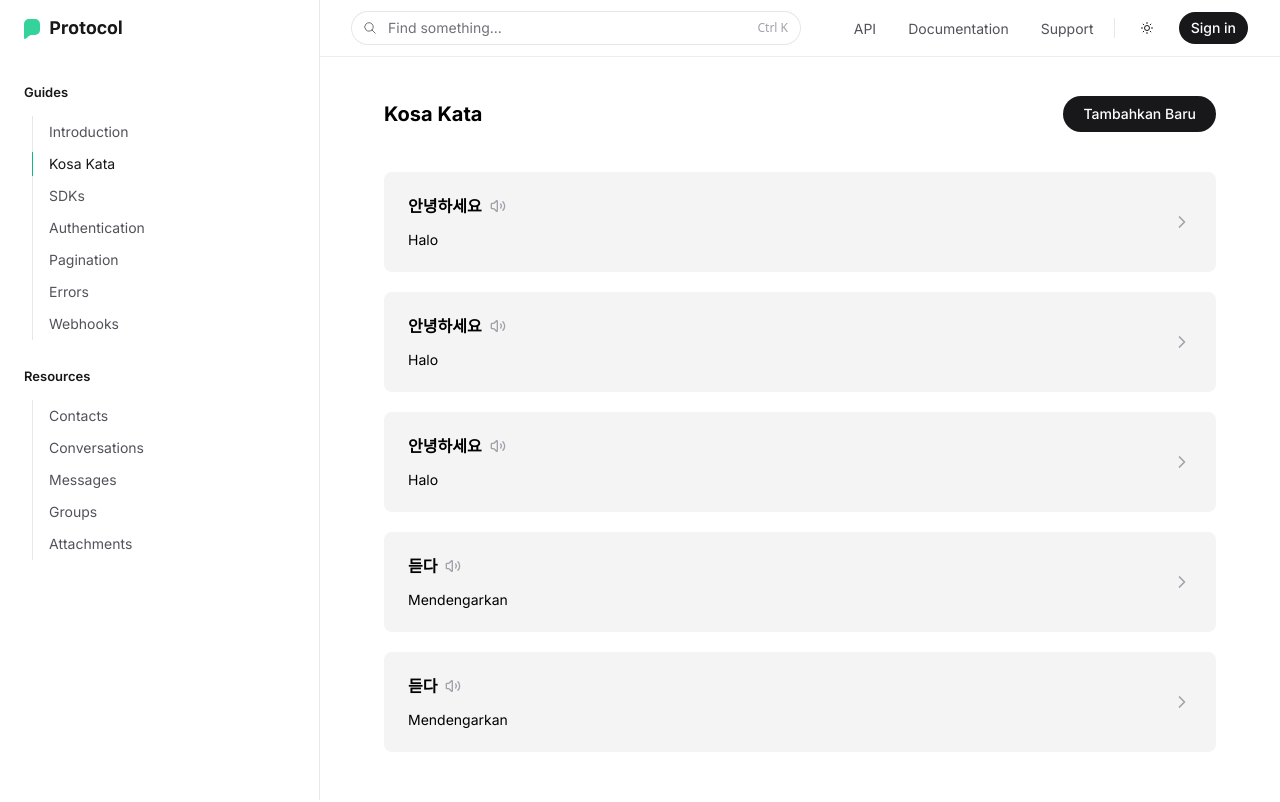
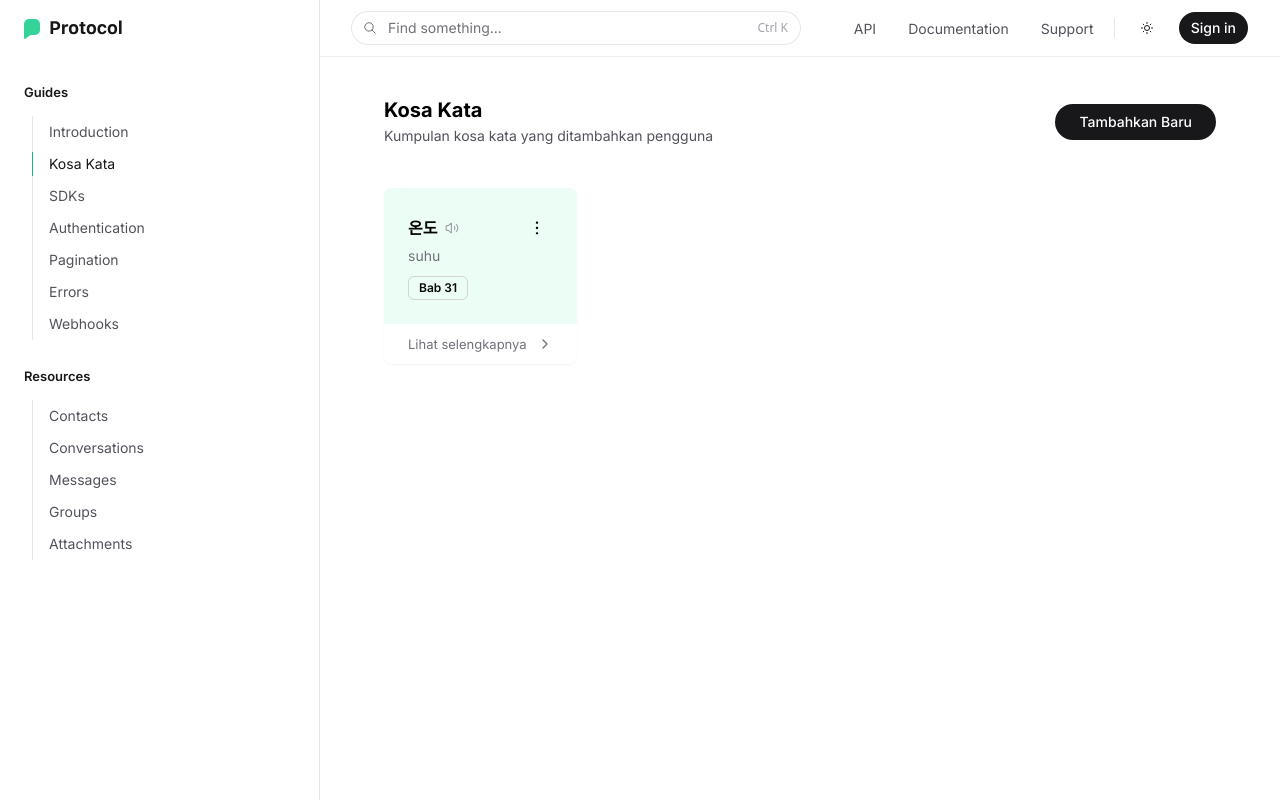
Before and after one commit to rezcoco/beksamsibgu, a Next.js app: page /kosa-kata in a window 1280 px wide. Shown: the top 802 px of the page. Built offline with nearby package versions, Linux system fonts and the light colour scheme.

Commit message:
fix errors and add featues

```diff
--- a/data/vocabularies.json
+++ b/data/vocabularies.json
@@ -1 +1 @@
-[{"hangul":"안녕하세요","translation":"Halo","chapter":5,"reference":"Korean Basic Greetings"},{"hangul":"안녕하세요","translation":"Halo","chapter":5,"reference":"Korean Basic Greetings"},{"hangul":"안녕하세요","translation":"Halo","chapter":5,"reference":"Korean Basic Greetings"},{"hangul":"듣다","translation":"Mendengarkan","reference":"","senteceEx":"","translationEx":"","note":""},{"hangul":"듣다","translation":"Mendengarkan","reference":"","senteceEx":"","translationEx":"","note":""}]
+[{"hangul":"온도","translation":"suhu","chapter":31,"reference":"","senteceEx":"","translationEx":"","note":"","id":"km3tiz8l17r93drbskzozyen"}]
--- a/package.json
+++ b/package.json
@@ -13,6 +13,7 @@
     "@headlessui/react": "^2.1.2",
     "@headlessui/tailwindcss": "^0.2.1",
     "@hookform/resolvers": "^3.9.0",
+    "@paralleldrive/cuid2": "^2.2.2",
     "@radix-ui/react-checkbox": "^1.1.1",
     "@radix-ui/react-dialog": "^1.1.1",
     "@radix-ui/react-dropdown-menu": "^2.1.1",
--- a/src/app/api/vocabularies/route.tsx
+++ b/src/app/api/vocabularies/route.tsx
@@ -2,6 +2,8 @@ import { NextRequest, NextResponse } from "next/server";
 import { readFile, writeFile } from "fs/promises";
 import path from "path";
 import { addVocabularySchema } from "@/lib/validation";
+import { createId } from "@paralleldrive/cuid2";
+import { serverDeleteVocabulary } from "@/lib/action";
 
 export async function POST(request: NextRequest) {
   const body = await request.json();
@@ -31,9 +33,9 @@ export async function POST(request: NextRequest) {
       vocabulariesJson
     );
 
-    vocabularies.push(data);
+    vocabularies.push(Object.assign(data, { id: createId() }));
 
-    const write = await writeFile(readPath, JSON.stringify(vocabularies));
+    await writeFile(readPath, JSON.stringify(vocabularies));
 
     return NextResponse.json(
       {
@@ -44,7 +46,7 @@ export async function POST(request: NextRequest) {
       { status: 201 }
     );
   } catch (error: any) {
-    console.log(error.message);
+    console.log(error);
     return NextResponse.json(
       {
         message: "Something went wrong",
@@ -78,7 +80,7 @@ export async function GET(request: NextRequest) {
       { status: 200 }
     );
   } catch (error: any) {
-    console.log(error.message);
+    console.log(error);
     return NextResponse.json(
       {
         message: "Something went wrong",
@@ -90,3 +92,41 @@ export async function GET(request: NextRequest) {
     );
   }
 }
+
+export async function DELETE(request: NextRequest) {
+  const searchParams = request.nextUrl.searchParams;
+  const id = searchParams.get("id");
+
+  if (!id) {
+    return NextResponse.json(
+      {
+        message: "Id required",
+        name: "ValidationError",
+        success: false,
+        errors: null,
+      },
+      { status: 400 }
+    );
+  }
+
+  try {
+    await serverDeleteVocabulary(id);
+
+    return NextResponse.json({
+      message: "success",
+      name: "OK",
+      success: true,
+    });
+  } catch (error) {
+    console.log(error);
+    return NextResponse.json(
+      {
+        message: "Something went wrong",
+        name: "InternalServerError",
+        success: false,
+        errors: null,
+      },
+      { status: 500 }
+    );
+  }
+}
--- a/src/app/kosa-kata/page.tsx
+++ b/src/app/kosa-kata/page.tsx
@@ -5,8 +5,13 @@ import React from "react";
 const KosaKata = () => {
   return (
     <div className="min-h-screen py-10 px-6 lg:px-8">
-      <div className="flex justify-between items-center pb-10">
-        <p className="text-xl font-bold">Kosa Kata</p>
+      <div className="flex flex-col lg:flex-row justify-between lg:items-center pb-10">
+        <div className="max-md:mb-6">
+          <p className="text-xl font-bold">Kosa Kata</p>
+          <p className="text-sm text-zinc-600">
+            Kumpulan kosa kata yang ditambahkan pengguna
+          </p>
+        </div>
         <AddVocabulary />
       </div>
       <List />
--- a/src/components/add-vocabulary.tsx
+++ b/src/components/add-vocabulary.tsx
@@ -13,7 +13,7 @@ import { Input } from "./ui/input";
 import { Textarea } from "./ui/textarea";
 
 import { ScrollArea } from "./ui/scroll-area";
-import { nanoid } from "nanoid";
+import { createId } from "@paralleldrive/cuid2";
 import { useForm } from "react-hook-form";
 import { zodResolver } from "@hookform/resolvers/zod";
 import { addVocabularySchema, AddVocabularySchemaType } from "@/lib/validation";
@@ -103,7 +103,7 @@ const AddVocabulary = () => {
       <Button
         variant={"filled"}
         onClick={() => setOpen((prevState) => !prevState)}
-        className="h-9 px-5 py-3 flex items-center"
+        className="h-9 px-6 py-3 w-fit flex items-center max-md:ml-auto"
       >
         Tambahkan Baru
       </Button>
@@ -270,7 +270,7 @@ const AddVocabulary = () => {
                                         (_, index) => (
                                           <li
                                             className="list-none hover:text-zinc-400 w-full"
-                                            key={nanoid()}
+                                            key={createId()}
                                           >
                                             <button
                                               onClick={() =>
--- a/src/components/list.tsx
+++ b/src/components/list.tsx
@@ -1,27 +1,52 @@
 import React from "react";
-import { nanoid } from "nanoid";
+import { createId } from "@paralleldrive/cuid2";
 import { ChevronRight, Volume2 } from "lucide-react";
 import { serverGetVocabularies } from "@/lib/action";
+import Link from "next/link";
+import VocabActions from "./vocab-actions";
+import { Badge } from "./ui/badge";
 
 const List = async () => {
   const data = await serverGetVocabularies();
 
   return (
     <section>
-      <div className="flex flex-col gap-5">
+      <div className="grid gap-5 sm:grid-cols-2 lg:grid-cols-3 xl:grid-cols-4">
         {data.map((value) => (
           <div
-            key={nanoid()}
-            className="bg-muted rounded-lg px-6 py-5 flex justify-between items-center"
+            key={createId()}
+            className="shadow-sm dark:shadow-none flex-col rounded-lg bg-emerald-50 dark:bg-muted flex"
           >
-            <div className="flex flex-col gap-2">
-              <div className="flex items-center gap-2">
-                <p className="text-base font-semibold">{value.hangul}</p>
-                <Volume2 size={16} className="text-zinc-400" />
+            <div className="px-4 py-5 sm:p-6">
+              <div className="flex justify-between">
+                <div className="flex items-center">
+                  <p className="font-semibold">{value.hangul}</p>
+                  <button className="hover:bg-zinc-400/10 dark:hover:text-zinc-50/50 rounded-full ml-1 p-1">
+                    <Volume2
+                      className="text-zinc-400 dark:text-blue-200"
+                      size={14}
+                    />
+                  </button>
+                </div>
+                <VocabActions data={value} />
               </div>
-              <p className="text-sm">{value.translation}</p>
+              <p className="text-sm text-zinc-500">{value.translation}</p>
+              <Badge
+                variant={"outline"}
+                className="mt-2 text-[12px] rounded-md border-zinc-300"
+              >
+                {value.chapter ? `Bab ${value.chapter}` : "Acak"}
+              </Badge>
             </div>
-            <ChevronRight size={20} className="text-zinc-400" />
+            <Link
+              href="/"
+              className="bg-white dark:bg-zinc-700 rounded-b-lg px-4 py-2 sm:px-6 flex justify-between items-center"
+            >
+              <p className="text-xs text-muted-foreground">
+                Lihat selengkapnya
+              </p>
+              <ChevronRight size={16} className="text-muted-foreground" />
+            </Link>
           </div>
         ))}
       </div>
--- /dev/null
+++ b/src/components/vocab-actions.tsx
@@ -0,0 +1,67 @@
+"use client";
+
+import React from "react";
+import { Button } from "./ui/button";
+import { DotsVerticalIcon } from "@radix-ui/react-icons";
+import {
+  DropdownMenu,
+  DropdownMenuContent,
+  DropdownMenuItem,
+  DropdownMenuLabel,
+  DropdownMenuSeparator,
+  DropdownMenuTrigger,
+} from "./ui/dropdown-menu";
+import { VocabulariesType } from "@/types/type";
+import { axiosRequest } from "@/lib/axios";
+import toast from "react-hot-toast";
+import { revalidateAction } from "@/lib/action";
+
+const VocabActions: React.FC<{
+  data: VocabulariesType;
+}> = ({ data }) => {
+  const [isDeleteLoading, setIsDeleteLoading] = React.useState(false);
+  async function onDeleteVocab() {
+    try {
+      setIsDeleteLoading(true);
+      await axiosRequest.delete(`/vocabularies?id=${data.id}`);
+      await revalidateAction("vocabularies");
+      toast.success("Sukses dihapus");
+    } catch (error: any) {
+      console.error(error);
+      const status = error?.response?.status;
+
+      if (status !== 400) {
+        toast.error("Something went wrong");
+      } else if (status === 404) {
+        toast.error("Kosa kata tidak ditemukan");
+      } else if (status === 400) {
+        toast.error("Bad Request");
+      }
+    } finally {
+      setIsDeleteLoading(false);
+    }
+  }
+
+  return (
+    <DropdownMenu>
+      <DropdownMenuTrigger asChild>
+        <Button variant="ghost" className="h-8 w-8 p-0 hover:bg-zinc-400/10">
+          <span className="sr-only">Open menu</span>
+          <DotsVerticalIcon className="h-4 w-4" />
+        </Button>
+      </DropdownMenuTrigger>
+      <DropdownMenuContent align="end">
+        <DropdownMenuLabel>Actions</DropdownMenuLabel>
+        <DropdownMenuItem>Edit</DropdownMenuItem>
+        <DropdownMenuItem onClick={onDeleteVocab} disabled={isDeleteLoading}>
+          Hapus
+        </DropdownMenuItem>
+        <DropdownMenuSeparator />
+        <DropdownMenuItem>Beri masukan</DropdownMenuItem>
+        <DropdownMenuItem>Lapor ke Admin</DropdownMenuItem>
+      </DropdownMenuContent>
+    </DropdownMenu>
+  );
+};
+
+export default VocabActions;
--- a/src/constants.ts
+++ b/src/constants.ts
@@ -1 +1 @@
-export const API_BASE_URL = process.env.VERCEL_ENV ? new URL("/api", `https://${process.env.VERCEL_URL!}`).toString() : "http://localhost:3000/api"
+export const API_BASE_URL = process.env.NEXT_PUBLIC_VERCEL_ENV ? new URL("/api", `https://${process.env.NEXT_PUBLIC_VERCEL_URL!}`).toString() : "http://localhost:3000/api"
--- a/src/lib/action.ts
+++ b/src/lib/action.ts
@@ -1,6 +1,7 @@
 "use server"
 
-import { readFile } from "fs/promises";
+import { VocabulariesType } from "@/types/type";
+import { readFile, writeFile } from "fs/promises";
 import { revalidateTag } from "next/cache"
 import path from "path";
 
@@ -8,16 +9,22 @@ export async function revalidateAction(tag: string) {
   revalidateTag(tag)
 }
 
-export async function serverGetVocabularies() {
+export async function serverGetVocabularies(): Promise<VocabulariesType[]> {
   const readPath = path.join(process.cwd(), "data", "vocabularies.json");
 
-  const vocabulariesJson = await readFile(readPath, {
+  const vocabJson = await readFile(readPath, {
     encoding: "utf-8",
   });
 
-  const vocabularies: Record<string, any>[] = await JSON.parse(
-    vocabulariesJson
-  );
+  return JSON.parse(vocabJson);
+}
 
-  return vocabularies
+export async function serverDeleteVocabulary(id: string) {
+  const writePath = path.join(process.cwd(), "data", "vocabularies.json");
+  const vocabularies: Record<string, any>[] = await serverGetVocabularies()
+  const deleted = vocabularies.filter((vocab) => vocab.id !== id)
+
+  await writeFile(writePath, JSON.stringify(deleted), { encoding: "utf-8" })
+
+  return true
 }
--- a/src/types/type.ts
+++ b/src/types/type.ts
@@ -1,3 +1,4 @@
+import { AddVocabularySchemaType } from "@/lib/validation"
 import { RankingInfo } from "@tanstack/match-sorter-utils"
 import { FilterFn } from "@tanstack/react-table"
 
@@ -10,3 +11,7 @@ declare module '@tanstack/react-table' {
     itemRank: RankingInfo
   }
 }
+
+export type VocabulariesType = AddVocabularySchemaType & {
+  id: string
+}
```
Also changed, not shown: 1 other file (tests, documents, lock files or other folders).
